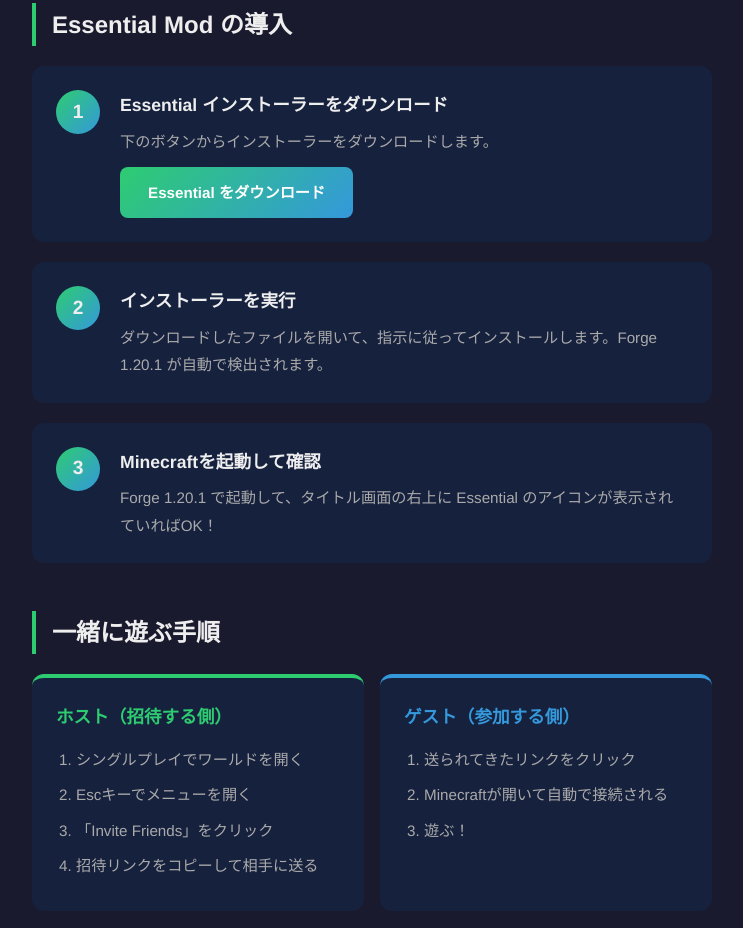
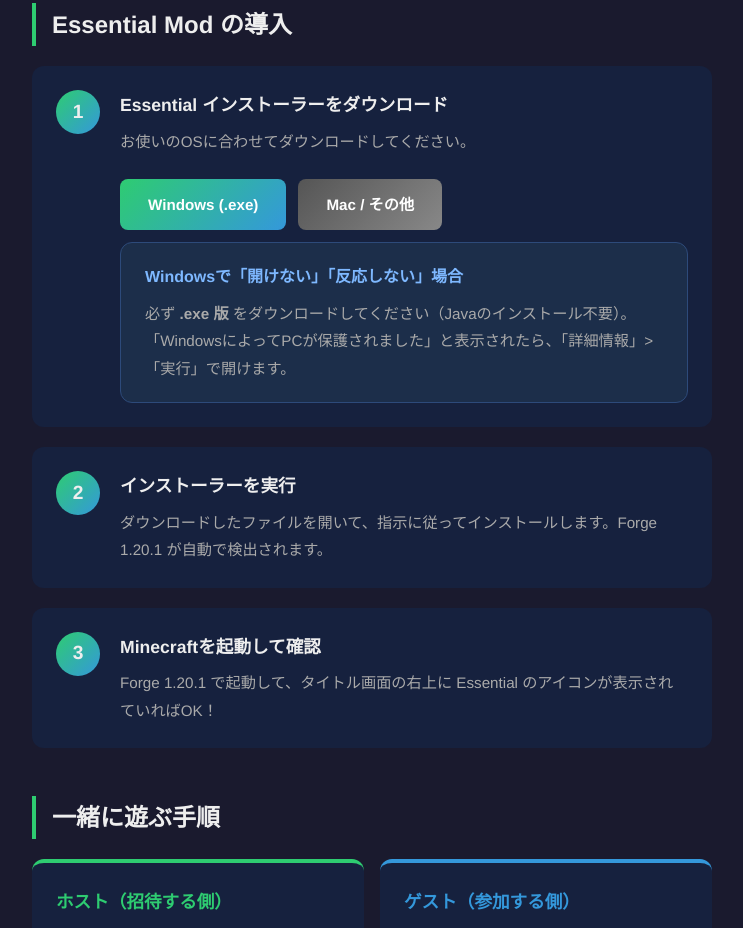
Before and after one commit to fu0730/minecraft-multiplayer-guide, a plain HTML site: page index.html in a window 1280 px wide. Shown: the part 1012-1940 px from the top of the page, without its empty margins (268-1011 px from the left). Drawn offline with Linux system fonts and the light colour scheme.

Commit message:
Add Windows exe download option for Essential

```diff
--- a/index.html
+++ b/index.html
@@ -315,8 +315,15 @@
                 <div class="step-number">1</div>
                 <div class="step-content">
                     <h3>Essential インストーラーをダウンロード</h3>
-                    <p>下のボタンからインストーラーをダウンロードします。</p>
-                    <a href="https://essential.gg/download" class="download-btn" target="_blank" rel="noopener">Essential をダウンロード</a>
+                    <p>お使いのOSに合わせてダウンロードしてください。</p>
+                    <p style="margin-top: 12px; display: flex; gap: 12px; flex-wrap: wrap;">
+                        <a href="https://essential.gg/download?platform=windows" class="download-btn" target="_blank" rel="noopener">Windows (.exe)</a>
+                        <a href="https://essential.gg/download" class="download-btn" target="_blank" rel="noopener" style="background: linear-gradient(135deg, #555, #888);">Mac / その他</a>
+                    </p>
+                    <div class="note-box" style="margin-top: 12px;">
+                        <h4>Windowsで「開けない」「反応しない」場合</h4>
+                        <p>必ず <strong>.exe 版</strong> をダウンロードしてください（Javaのインストール不要）。「WindowsによってPCが保護されました」と表示されたら、「詳細情報」>「実行」で開けます。</p>
+                    </div>
                 </div>
             </div>
             <div class="step">
```
